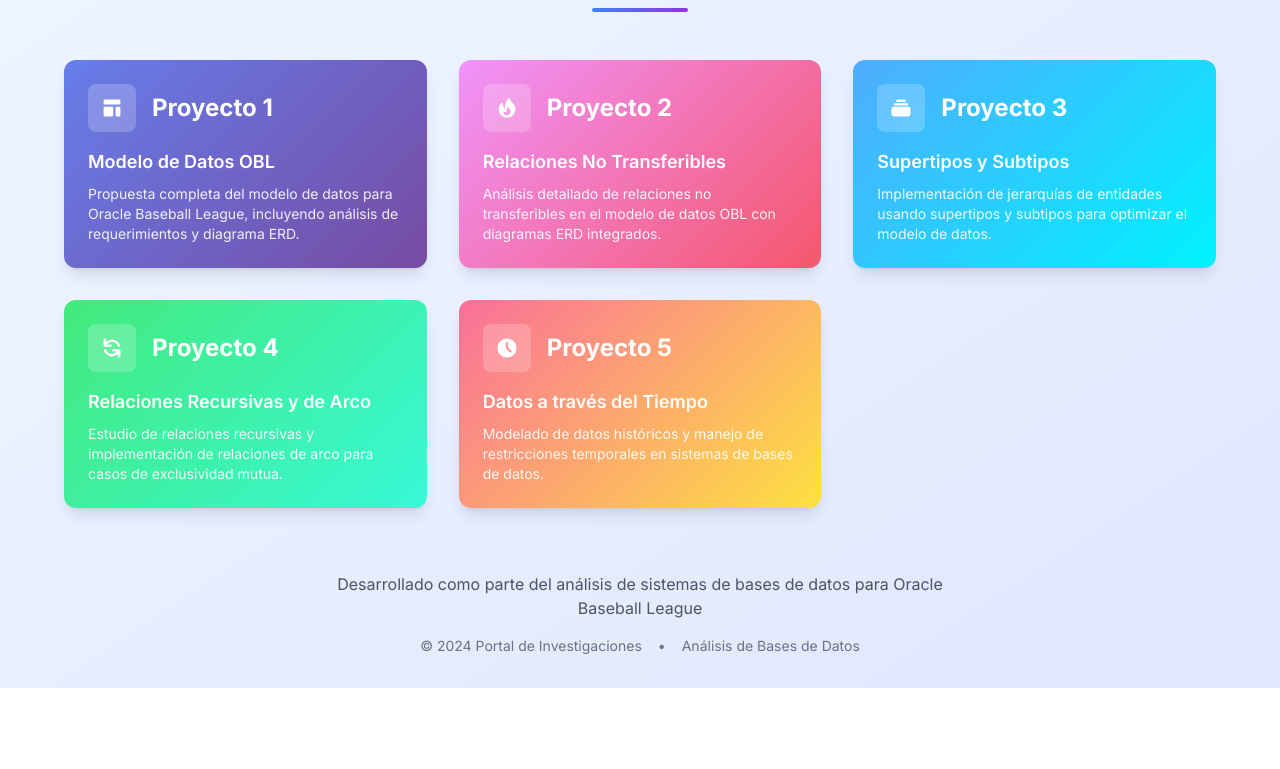
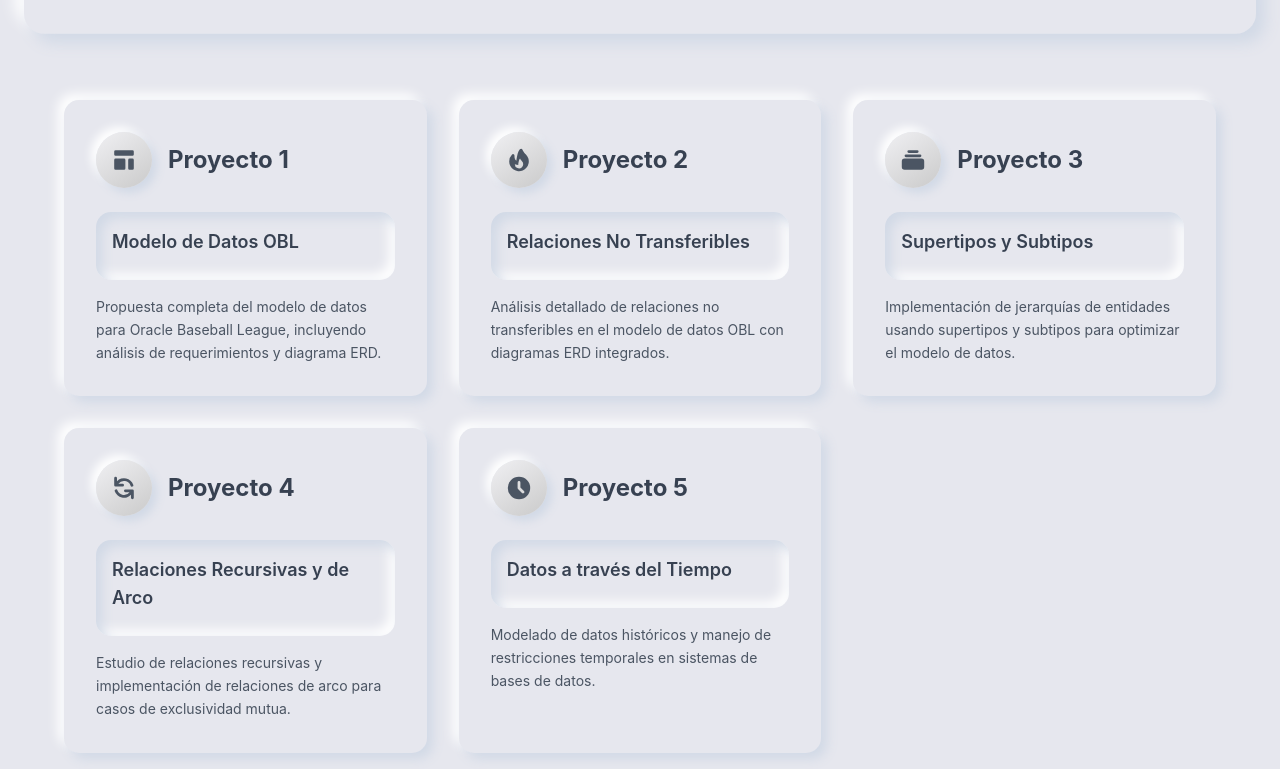
Before and after one commit to SkyTotix/Modulos-de-base-de-datos, a plain HTML site: page index.html in a window 1280 px wide. Shown: the part 168-937 px from the top of the page. Before the commit the page ends 856 px from the top, so only its background shows below. Drawn offline with nearby package versions, Linux system fonts and the light colour scheme.

Commit message:
Implement neumorphic design for landing page

```diff
--- a/index.html
+++ b/index.html
@@ -3,131 +3,164 @@
 <head>
     <meta charset="UTF-8">
     <meta name="viewport" content="width=device-width, initial-scale=1.0">
-    <title>Investigaciones - Portal de Proyectos</title>
+    <title>Proyectos de Investigación</title>
     <script src="https://cdn.tailwindcss.com"></script>
-    <link href="https://fonts.googleapis.com/css2?family=Inter:wght@400;500;600;700&display=swap" rel="stylesheet">
     <style>
+        :root {
+            --bg-color: #e6e7ee;
+            --text-color: #4a5568;
+            --shadow-light: #ffffff;
+            --shadow-dark: #d1d9e6;
+            --accent-color: #667eea;
+        }
+
         body {
-            font-family: 'Inter', sans-serif;
+            background-color: var(--bg-color);
+            color: var(--text-color);
+            font-family: 'Inter', -apple-system, BlinkMacSystemFont, sans-serif;
         }
-        .project-card {
+
+        .neumorphic {
+            background: var(--bg-color);
+            box-shadow: 9px 9px 16px var(--shadow-dark), -9px -9px 16px var(--shadow-light);
+            border-radius: 20px;
+        }
+
+        .neumorphic-inset {
+            background: var(--bg-color);
+            box-shadow: inset 6px 6px 12px var(--shadow-dark), inset -6px -6px 12px var(--shadow-light);
+            border-radius: 15px;
+        }
+
+        .neumorphic-button {
+            background: var(--bg-color);
+            box-shadow: 6px 6px 12px var(--shadow-dark), -6px -6px 12px var(--shadow-light);
+            border-radius: 15px;
             transition: all 0.3s ease;
-            background: linear-gradient(135deg, #667eea 0%, #764ba2 100%);
         }
-        .project-card:hover {
-            transform: translateY(-8px);
-            box-shadow: 0 20px 25px -5px rgb(0 0 0 / 0.1), 0 10px 10px -5px rgb(0 0 0 / 0.04);
+
+        .neumorphic-button:hover {
+            box-shadow: 3px 3px 6px var(--shadow-dark), -3px -3px 6px var(--shadow-light);
+            transform: translateY(2px);
         }
-        .project-card:nth-child(2) {
-            background: linear-gradient(135deg, #f093fb 0%, #f5576c 100%);
+
+        .neumorphic-button:active {
+            box-shadow: inset 3px 3px 6px var(--shadow-dark), inset -3px -3px 6px var(--shadow-light);
+            transform: translateY(4px);
         }
-        .project-card:nth-child(3) {
-            background: linear-gradient(135deg, #4facfe 0%, #00f2fe 100%);
+
+        .animate-float {
+            animation: float 6s ease-in-out infinite;
         }
-        .project-card:nth-child(4) {
-            background: linear-gradient(135deg, #43e97b 0%, #38f9d7 100%);
+
+        @keyframes float {
+            0%, 100% { transform: translateY(0px); }
+            50% { transform: translateY(-10px); }
         }
-        .project-card:nth-child(5) {
-            background: linear-gradient(135deg, #fa709a 0%, #fee140 100%);
+
+        .project-icon {
+            background: linear-gradient(145deg, #f0f0f3, #cacaca);
+            box-shadow: 5px 5px 10px var(--shadow-dark), -5px -5px 10px var(--shadow-light);
         }
-        .project-card:nth-child(6) {
-            background: linear-gradient(135deg, #a8edea 0%, #fed6e3 100%);
-        }
-        @keyframes fadeInUp {
-            from {
-                opacity: 0;
-                transform: translateY(30px);
-            }
-            to {
-                opacity: 1;
-                transform: translateY(0);
-            }
-        }
-        .animate-fade-in-up {
-            animation: fadeInUp 0.6s ease-out forwards;
+
+        .gradient-text {
+            background: linear-gradient(135deg, var(--accent-color), #764ba2);
+            -webkit-background-clip: text;
+            -webkit-text-fill-color: transparent;
+            background-clip: text;
         }
     </style>
 </head>
-<body class="bg-gradient-to-br from-blue-50 to-indigo-100 min-h-screen">
-    <div class="container mx-auto px-4 py-8">
-        <!-- Header -->
-        <header class="text-center mb-12 animate-fade-in-up">
-            <h1 class="text-5xl font-bold text-gray-800 mb-4">Portal de Investigaciones</h1>
-            <p class="text-xl text-gray-600 max-w-2xl mx-auto">Explora nuestros proyectos de análisis de bases de datos y modelado de sistemas para Oracle Baseball League</p>
-            <div class="w-24 h-1 bg-gradient-to-r from-blue-500 to-purple-600 mx-auto mt-6 rounded-full"></div>
+<body class="min-h-screen">
+    <div class="container mx-auto px-6 py-12">
+        <header class="text-center mb-16">
+            <div class="neumorphic p-8 mb-8 animate-float">
+                <h1 class="text-5xl font-bold gradient-text mb-4">Portal de Investigaciones</h1>
+                <p class="text-lg text-gray-600">Explora nuestros proyectos de análisis de bases de datos y modelado de sistemas para Oracle Baseball League</p>
+            </div>
         </header>
 
         <!-- Projects Grid -->
         <main class="max-w-6xl mx-auto">
             <div class="grid grid-cols-1 md:grid-cols-2 lg:grid-cols-3 gap-8">
                 <!-- Proyecto 1 -->
-                <a href="projecto1.html" class="project-card block p-6 rounded-xl text-white shadow-lg animate-fade-in-up" style="animation-delay: 0.1s;">
-                    <div class="flex items-center mb-4">
-                        <div class="w-12 h-12 bg-white bg-opacity-20 rounded-lg flex items-center justify-center mr-4">
-                            <svg class="w-6 h-6" fill="currentColor" viewBox="0 0 20 20">
+                <a href="projecto1.html" class="neumorphic-button block p-8 group">
+                    <div class="flex items-center mb-6">
+                        <div class="project-icon w-14 h-14 rounded-full flex items-center justify-center mr-4">
+                            <svg class="w-7 h-7 text-gray-600" fill="currentColor" viewBox="0 0 20 20">
                                 <path d="M3 4a1 1 0 011-1h12a1 1 0 011 1v2a1 1 0 01-1 1H4a1 1 0 01-1-1V4zM3 10a1 1 0 011-1h6a1 1 0 011 1v6a1 1 0 01-1 1H4a1 1 0 01-1-1v-6zM14 9a1 1 0 00-1 1v6a1 1 0 001 1h2a1 1 0 001-1v-6a1 1 0 00-1-1h-2z"></path>
                             </svg>
                         </div>
-                        <h2 class="text-2xl font-bold">Proyecto 1</h2>
+                        <h2 class="text-2xl font-bold text-gray-700">Proyecto 1</h2>
                     </div>
-                    <h3 class="text-lg font-semibold mb-2">Modelo de Datos OBL</h3>
-                    <p class="text-white text-opacity-90 text-sm">Propuesta completa del modelo de datos para Oracle Baseball League, incluyendo análisis de requerimientos y diagrama ERD.</p>
+                    <div class="neumorphic-inset p-4 mb-4">
+                        <h3 class="text-lg font-semibold mb-2 text-gray-700">Modelo de Datos OBL</h3>
+                    </div>
+                    <p class="text-gray-600 text-sm leading-relaxed">Propuesta completa del modelo de datos para Oracle Baseball League, incluyendo análisis de requerimientos y diagrama ERD.</p>
                 </a>
 
                 <!-- Proyecto 2 -->
-                <a href="projecto2.html" class="project-card block p-6 rounded-xl text-white shadow-lg animate-fade-in-up" style="animation-delay: 0.2s;">
-                    <div class="flex items-center mb-4">
-                        <div class="w-12 h-12 bg-white bg-opacity-20 rounded-lg flex items-center justify-center mr-4">
-                            <svg class="w-6 h-6" fill="currentColor" viewBox="0 0 20 20">
+                <a href="projecto2.html" class="neumorphic-button block p-8 group">
+                    <div class="flex items-center mb-6">
+                        <div class="project-icon w-14 h-14 rounded-full flex items-center justify-center mr-4">
+                            <svg class="w-7 h-7 text-gray-600" fill="currentColor" viewBox="0 0 20 20">
                                 <path fill-rule="evenodd" d="M12.395 2.553a1 1 0 00-1.45-.385c-.345.23-.614.558-.822.88-.214.33-.403.713-.57 1.116-.334.804-.614 1.768-.84 2.734a31.365 31.365 0 00-.613 3.58 2.64 2.64 0 01-.945-1.067c-.328-.68-.398-1.534-.398-2.654A1 1 0 005.05 6.05 6.981 6.981 0 003 11a7 7 0 1011.95-4.95c-.592-.591-.98-.985-1.348-1.467-.363-.476-.724-1.063-1.207-2.03zM12.12 15.12A3 3 0 017 13s.879.5 2.5.5c0-1 .5-4 1.25-4.5.5 1 .786 1.293 1.371 1.879A2.99 2.99 0 0113 13a2.99 2.99 0 01-.879 2.121z" clip-rule="evenodd"></path>
                             </svg>
                         </div>
-                        <h2 class="text-2xl font-bold">Proyecto 2</h2>
+                        <h2 class="text-2xl font-bold text-gray-700">Proyecto 2</h2>
                     </div>
-                    <h3 class="text-lg font-semibold mb-2">Relaciones No Transferibles</h3>
-                    <p class="text-white text-opacity-90 text-sm">Análisis detallado de relaciones no transferibles en el modelo de datos OBL con diagramas ERD integrados.</p>
+                    <div class="neumorphic-inset p-4 mb-4">
+                        <h3 class="text-lg font-semibold mb-2 text-gray-700">Relaciones No Transferibles</h3>
+                    </div>
+                    <p class="text-gray-600 text-sm leading-relaxed">Análisis detallado de relaciones no transferibles en el modelo de datos OBL con diagramas ERD integrados.</p>
                 </a>
 
                 <!-- Proyecto 3 -->
-                <a href="projecto3.html" class="project-card block p-6 rounded-xl text-white shadow-lg animate-fade-in-up" style="animation-delay: 0.3s;">
-                    <div class="flex items-center mb-4">
-                        <div class="w-12 h-12 bg-white bg-opacity-20 rounded-lg flex items-center justify-center mr-4">
-                            <svg class="w-6 h-6" fill="currentColor" viewBox="0 0 20 20">
+                <a href="projecto3.html" class="neumorphic-button block p-8 group">
+                    <div class="flex items-center mb-6">
+                        <div class="project-icon w-14 h-14 rounded-full flex items-center justify-center mr-4">
+                            <svg class="w-7 h-7 text-gray-600" fill="currentColor" viewBox="0 0 20 20">
                                 <path d="M7 3a1 1 0 000 2h6a1 1 0 100-2H7zM4 7a1 1 0 011-1h10a1 1 0 110 2H5a1 1 0 01-1-1zM2 11a2 2 0 012-2h12a2 2 0 012 2v4a2 2 0 01-2 2H4a2 2 0 01-2-2v-4z"></path>
                             </svg>
                         </div>
-                        <h2 class="text-2xl font-bold">Proyecto 3</h2>
+                        <h2 class="text-2xl font-bold text-gray-700">Proyecto 3</h2>
                     </div>
-                    <h3 class="text-lg font-semibold mb-2">Supertipos y Subtipos</h3>
-                    <p class="text-white text-opacity-90 text-sm">Implementación de jerarquías de entidades usando supertipos y subtipos para optimizar el modelo de datos.</p>
+                    <div class="neumorphic-inset p-4 mb-4">
+                        <h3 class="text-lg font-semibold mb-2 text-gray-700">Supertipos y Subtipos</h3>
+                    </div>
+                    <p class="text-gray-600 text-sm leading-relaxed">Implementación de jerarquías de entidades usando supertipos y subtipos para optimizar el modelo de datos.</p>
                 </a>
 
                 <!-- Proyecto 4 -->
-                <a href="projecto4.html" class="project-card block p-6 rounded-xl text-white shadow-lg animate-fade-in-up" style="animation-delay: 0.4s;">
-                    <div class="flex items-center mb-4">
-                        <div class="w-12 h-12 bg-white bg-opacity-20 rounded-lg flex items-center justify-center mr-4">
-                            <svg class="w-6 h-6" fill="currentColor" viewBox="0 0 20 20">
+                <a href="projecto4.html" class="neumorphic-button block p-8 group">
+                    <div class="flex items-center mb-6">
+                        <div class="project-icon w-14 h-14 rounded-full flex items-center justify-center mr-4">
+                            <svg class="w-7 h-7 text-gray-600" fill="currentColor" viewBox="0 0 20 20">
                                 <path fill-rule="evenodd" d="M4 2a1 1 0 011 1v2.101a7.002 7.002 0 0111.601 2.566 1 1 0 11-1.885.666A5.002 5.002 0 005.999 7H9a1 1 0 010 2H4a1 1 0 01-1-1V3a1 1 0 011-1zm.008 9.057a1 1 0 011.276.61A5.002 5.002 0 0014.001 13H11a1 1 0 110-2h5a1 1 0 011 1v5a1 1 0 11-2 0v-2.101a7.002 7.002 0 01-11.601-2.566 1 1 0 01.61-1.276z" clip-rule="evenodd"></path>
                             </svg>
                         </div>
-                        <h2 class="text-2xl font-bold">Proyecto 4</h2>
+                        <h2 class="text-2xl font-bold text-gray-700">Proyecto 4</h2>
                     </div>
-                    <h3 class="text-lg font-semibold mb-2">Relaciones Recursivas y de Arco</h3>
-                    <p class="text-white text-opacity-90 text-sm">Estudio de relaciones recursivas y implementación de relaciones de arco para casos de exclusividad mutua.</p>
+                    <div class="neumorphic-inset p-4 mb-4">
+                        <h3 class="text-lg font-semibold mb-2 text-gray-700">Relaciones Recursivas y de Arco</h3>
+                    </div>
+                    <p class="text-gray-600 text-sm leading-relaxed">Estudio de relaciones recursivas y implementación de relaciones de arco para casos de exclusividad mutua.</p>
                 </a>
 
                 <!-- Proyecto 5 -->
-                <a href="projecto5.html" class="project-card block p-6 rounded-xl text-white shadow-lg animate-fade-in-up" style="animation-delay: 0.5s;">
-                    <div class="flex items-center mb-4">
-                        <div class="w-12 h-12 bg-white bg-opacity-20 rounded-lg flex items-center justify-center mr-4">
-                            <svg class="w-6 h-6" fill="currentColor" viewBox="0 0 20 20">
+                <a href="projecto5.html" class="neumorphic-button block p-8 group">
+                    <div class="flex items-center mb-6">
+                        <div class="project-icon w-14 h-14 rounded-full flex items-center justify-center mr-4">
+                            <svg class="w-7 h-7 text-gray-600" fill="currentColor" viewBox="0 0 20 20">
                                 <path fill-rule="evenodd" d="M10 18a8 8 0 100-16 8 8 0 000 16zm1-12a1 1 0 10-2 0v4a1 1 0 00.293.707l2.828 2.829a1 1 0 101.415-1.415L11 9.586V6z" clip-rule="evenodd"></path>
                             </svg>
                         </div>
-                        <h2 class="text-2xl font-bold">Proyecto 5</h2>
+                        <h2 class="text-2xl font-bold text-gray-700">Proyecto 5</h2>
                     </div>
-                    <h3 class="text-lg font-semibold mb-2">Datos a través del Tiempo</h3>
-                    <p class="text-white text-opacity-90 text-sm">Modelado de datos históricos y manejo de restricciones temporales en sistemas de bases de datos.</p>
+                    <div class="neumorphic-inset p-4 mb-4">
+                        <h3 class="text-lg font-semibold mb-2 text-gray-700">Datos a través del Tiempo</h3>
+                    </div>
+                    <p class="text-gray-600 text-sm leading-relaxed">Modelado de datos históricos y manejo de restricciones temporales en sistemas de bases de datos.</p>
                 </a>
 
 
@@ -135,8 +168,8 @@
         </main>
 
         <!-- Footer -->
-        <footer class="text-center mt-16 animate-fade-in-up" style="animation-delay: 0.7s;">
-            <div class="max-w-2xl mx-auto">
+        <footer class="text-center mt-16">
+            <div class="neumorphic p-6">
                 <p class="text-gray-600 mb-4">Desarrollado como parte del análisis de sistemas de bases de datos para Oracle Baseball League</p>
                 <div class="flex justify-center space-x-4 text-sm text-gray-500">
                     <span>© 2024 Portal de Investigaciones</span>
```
